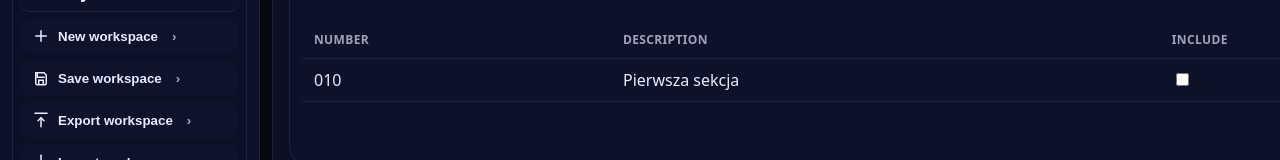
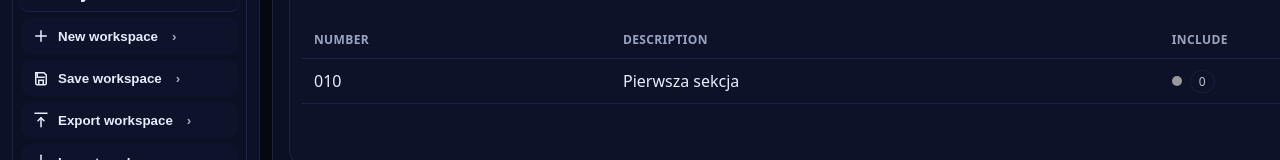
Before and after one commit to ediquest/wms-app, a React (Vite) app: page /iface/test in a window 1280 px wide. Shown: the part 282-442 px from the top of the page. Built offline with nearby package versions, Linux system fonts and the light colour scheme.

Commit message:
uwzglednij naprawione

```diff
--- a/src/pages/Home.jsx
+++ b/src/pages/Home.jsx
@@ -142,6 +142,28 @@ const usedIds = useMemo(() => {
     const rest = withIncluded.filter(id => !prioritized.includes(id));
     return prioritized.concat(rest);
   }, [combineOrder, cfg?.interfaces]);
+  // === Section usage helpers (icon + counter in Introduction) ===
+  const usedCountForSection = (itf, sIx) => {
+    if (!itf || sIx == null) return 0;
+    const idxs = (itf.fieldSections || []).map((sec, i) => (sec === sIx ? i : -1)).filter(i => i !== -1);
+    if (!idxs.length) return 0;
+    try {
+      const g = JSON.parse(localStorage.getItem('tcf_genTabs_' + String(itf.id)) || '[]') || [];
+      if (Array.isArray(g) && g.length > 0) {
+        return g.filter(t => t && Number(t.secIdx) === Number(sIx)).length;
+      }
+    } catch {}
+    const vals = valsMap[itf.id] || values || [];
+    if (idxs.some(i => String(vals[i] ?? '').trim() !== '')) return 1;
+    const included = (Array.isArray(itf.includedSections) && itf.includedSections.length === (itf.sections?.length || 0))
+      ? itf.includedSections
+      : (itf.sections || []).map(() => false);
+    return included[sIx] ? 1 : 0;
+  };
+  const hasDataForSection = (itf, sIx) => {
+    try { return usedCountForSection(itf, sIx) > 0; } catch { return false; }
+  };
+
 
 
   // Workspace-aware keys for persistence
@@ -396,7 +418,11 @@ const usedIds = useMemo(() => {
     } catch {}
 
     for (let sIx = 0; sIx < (itf.sections?.length || 0); sIx++) {
-      if (!included[sIx]) continue;
+      if (!included[sIx]) {
+        const idxsProbe = (itf.fieldSections || []).map((sec,i)=>sec===sIx?i:-1).filter(i=>i!==-1);
+        const hasData = idxsProbe.some(i => String((vals[i] ?? '')).trim() !== '');
+        if (!hasData) continue;
+      }
       const idxs = idxsFor(itf, sIx);
       if (!idxs.length) continue;
 
@@ -478,7 +504,11 @@ const usedIds = useMemo(() => {
         ? itf.includedSections
         : (itf.sections || []).map(() => false);
       for (let sIx = 0; sIx < (itf.sections?.length || 0); sIx++) {
-        if (!included[sIx]) continue;
+        if (!included[sIx]) {
+          const idxsProbe = (itf.fieldSections || []).map((sec,i)=>sec===sIx?i:-1).filter(i=>i!==-1);
+          const hasData = idxsProbe.some(i => String((vals[i] ?? '')).trim() !== '');
+          if (!hasData) continue;
+        }
         const idxs = idxsFor(itf, sIx);
         if (!idxs.length) continue;
         const rowVals = idxs.map(i => String((vals[i] ?? '')).trim());
@@ -825,8 +855,17 @@ const clearSection = () => {
                         {nm}
                       </td>
                       <td style={{ backgroundColor: iface.sectionColors?.[ix] || 'transparent' }}>
-                        <input type="checkbox" checked={!!(iface.includedSections?.[ix] ?? false)} onChange={e => toggleInclude(ix, e.target.checked)} />
-                      </td>
+  {(() => {
+    const count = usedCountForSection(iface, ix);
+    const on = hasDataForSection(iface, ix);
+    return (
+      <span className="includeCell" style={{display:'inline-flex',alignItems:'center',gap:8}} title={(t('include')+`: ${count}`)}>
+        <span aria-hidden="true" style={{display:'inline-block',width:10,height:10,borderRadius:'50%',background: on ? 'var(--ok, #16a34a)' : 'var(--mutedText, #999)'}}></span>
+        <span className="badge" style={{fontSize:12,opacity:.8}}>{count}</span>
+      </span>
+    );
+  })()}
+</td>
                     </tr>
                   ))}
                 </tbody>
```
